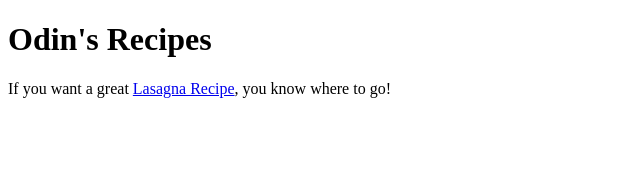
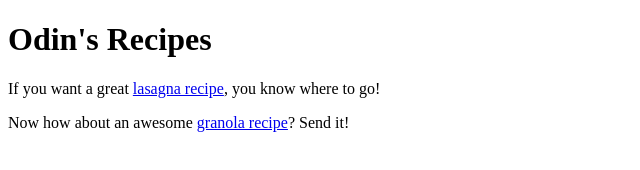
Before and after one commit to edouardblais/odin-recipes, a plain HTML site: page index.html in a window 1280 px wide. Shown: the whole page, without its empty margins (0-640 px from the left). Drawn offline with Linux system fonts and the light colour scheme.

Commit message:
granola recipe done, index updated

```diff
--- a/index.html
+++ b/index.html
@@ -8,7 +8,8 @@
 </head>
 <body>
     <h1>Odin's Recipes</h1>
-    <p>If you want a great <a href="recipes/lasagna.html">Lasagna Recipe</a>, you know where to go!</p>
+    <p>If you want a great <a href="recipes/lasagna.html">lasagna recipe</a>, you know where to go!</p>
+    <p>Now how about an awesome <a href="recipes/granola.html">granola recipe</a>? Send it!</p>
 
 </body>
 </html>
```
Also changed, not shown: recipes/granola.html (added), recipes/images/granola.jpg (added), 1 other file.
